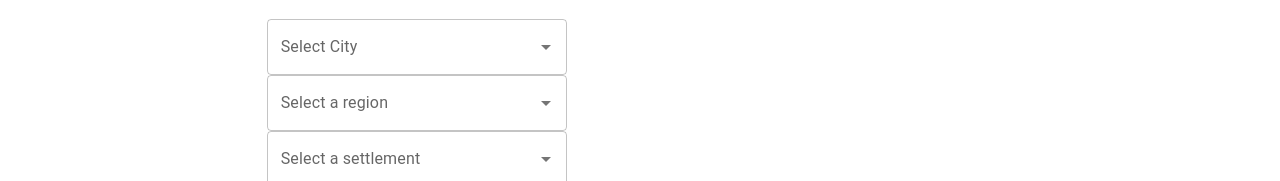
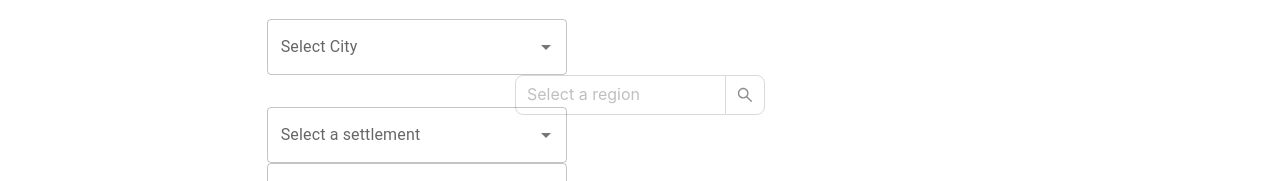
Before and after one commit to kova1chuk/watch-lending, a Next.js app: page /watch in a window 1280 px wide. Shown: the part 5015-5196 px from the top of the page. Built offline with nearby package versions, Linux system fonts and the light colour scheme; no server answers.

Commit message:
Test other autocomplete way

```diff
--- a/src/components/NovaPoshtaAreas/NovaPoshtaSettlementCountryRegionDropdown.tsx
+++ b/src/components/NovaPoshtaAreas/NovaPoshtaSettlementCountryRegionDropdown.tsx
@@ -1,53 +1,68 @@
-import React, { SyntheticEvent } from "react";
-import { FormControl, TextField } from "@mui/material";
-import Autocomplete from "@mui/material/Autocomplete";
-import { SettlementCountryRegionData } from "@/api/novaPoshtaGetSettlementCountryRegionAPI";
+import React from "react";
+import { UserOutlined } from "@ant-design/icons";
+import { AutoComplete, Input } from "antd";
 
-interface Props {
-  settlementCountryRegions: SettlementCountryRegionData[];
-  onSelectSettlementCountryRegion: (regionRef: string) => void;
-}
+const renderTitle = (title: string) => (
+  <span>
+    {title}
+    <a
+      style={{ float: "right" }}
+      href="https://www.google.com/search?q=antd"
+      target="_blank"
+      rel="noopener noreferrer"
+    >
+      more
+    </a>
+  </span>
+);
 
-const NovaPoshtaSettlementCountryRegionDropdown: React.FC<Props> = ({
-  settlementCountryRegions,
-  onSelectSettlementCountryRegion,
-}) => {
-  const [selectedRegion, setSelectedRegion] = React.useState("");
-  const [focusedRegion, setFocusedRegion] = React.useState("");
+const renderItem = (title: string, count: number) => ({
+  value: title,
+  label: (
+    <div
+      style={{
+        display: "flex",
+        justifyContent: "space-between",
+      }}
+    >
+      {title}
+      <span>
+        <UserOutlined /> {count}
+      </span>
+    </div>
+  ),
+});
 
-  const handleChange = (
-    event: SyntheticEvent<Element, Event>,
-    value: SettlementCountryRegionData | null
-  ) => {
-    setSelectedRegion(value ? value.Ref : "");
-  };
+const options = [
+  {
+    label: renderTitle("Libraries"),
+    options: [
+      renderItem("AntDesign", 10000),
+      renderItem("AntDesign UI", 10600),
+    ],
+  },
+  {
+    label: renderTitle("Solutions"),
+    options: [
+      renderItem("AntDesign UI FAQ", 60100),
+      renderItem("AntDesign FAQ", 30010),
+    ],
+  },
+  {
+    label: renderTitle("Articles"),
+    options: [renderItem("AntDesign design language", 100000)],
+  },
+];
 
-  const handleBlur = () => {
-    setFocusedRegion(selectedRegion);
-    onSelectSettlementCountryRegion(selectedRegion);
-  };
-
-  return (
-    <FormControl fullWidth variant="outlined">
-      <Autocomplete
-        disablePortal
-        id="region-select"
-        options={settlementCountryRegions}
-        getOptionLabel={(region) => region.Description}
-        value={
-          settlementCountryRegions.find(
-            (region) => region.Ref === focusedRegion
-          ) || null
-        }
-        onChange={handleChange}
-        onBlur={handleBlur}
-        renderInput={(params) => (
-          <TextField {...params} label="Select a region" />
-        )}
-        sx={{ width: 300 }} // Additional styling for the Autocomplete component
-      />
-    </FormControl>
-  );
-};
+const NovaPoshtaSettlementCountryRegionDropdown: React.FC = () => (
+  <AutoComplete
+    dropdownClassName="certain-category-search-dropdown"
+    dropdownMatchSelectWidth={500}
+    style={{ width: 250 }}
+    options={options}
+  >
+    <Input.Search size="large" placeholder="Select a region" />
+  </AutoComplete>
+);
 
 export default NovaPoshtaSettlementCountryRegionDropdown;
```
